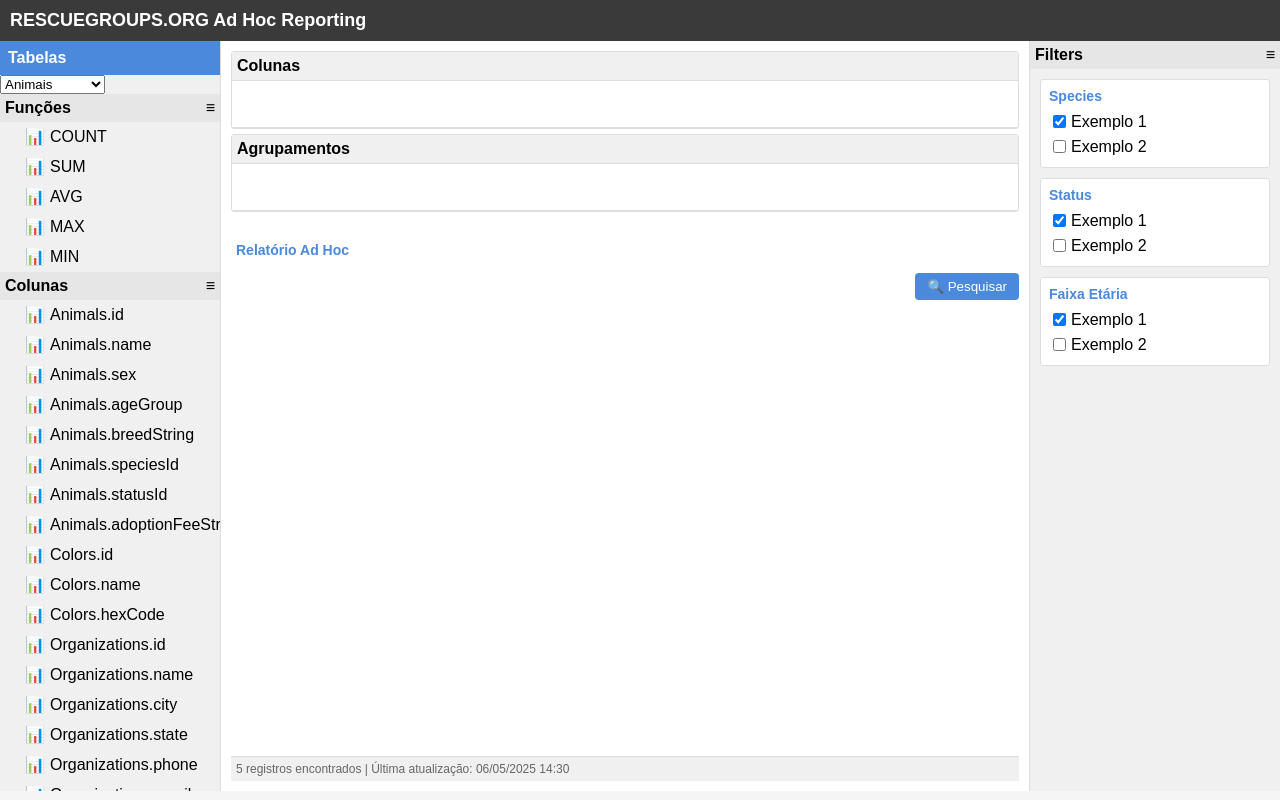
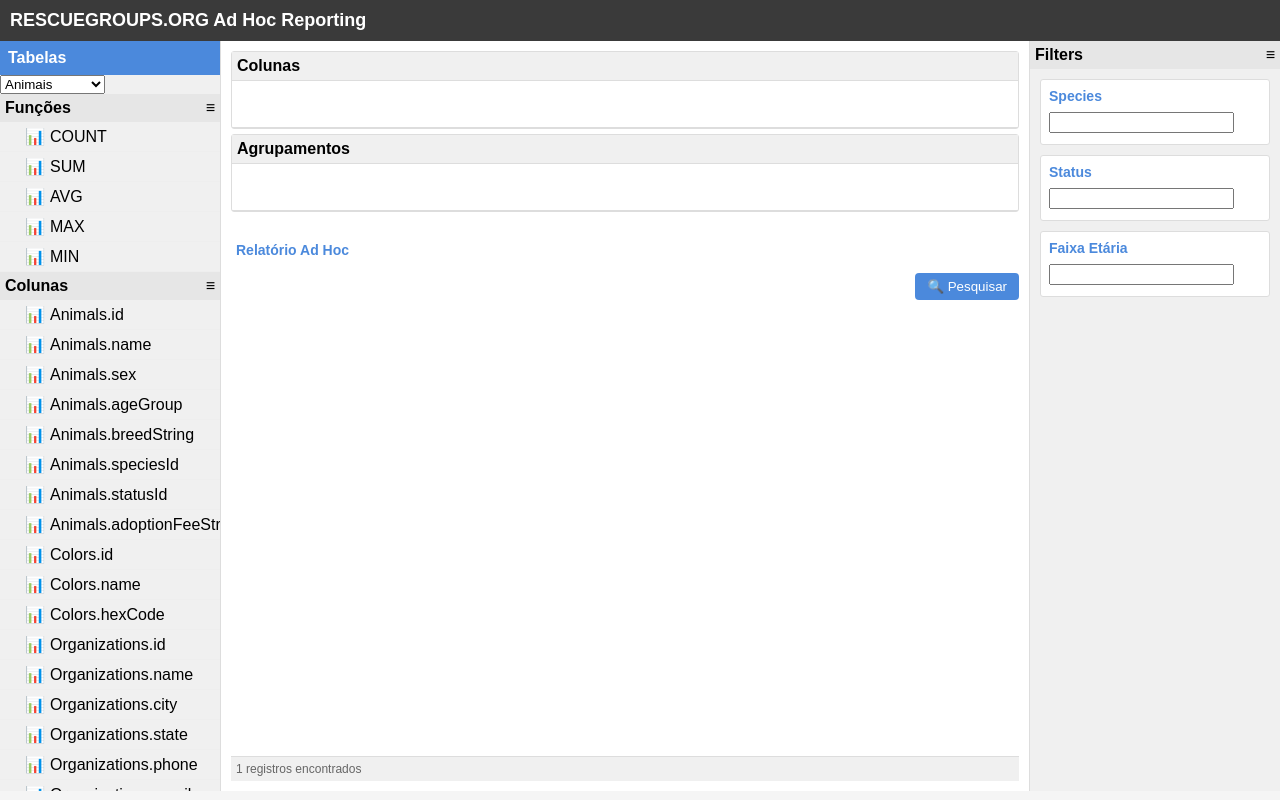
Before and after one commit to lLeo-sf/unifei-sin-spad02-projeto, a React (Create React App) app in the folder app/relatorio-ad-hoc/: page / in a window 1280 px wide. Built offline with nearby package versions, Linux system fonts and the light colour scheme; the HTML template or start-up script is replaced by a standard one.

Commit message:
init services

```diff
--- a/app/relatorio-ad-hoc/package.json
+++ b/app/relatorio-ad-hoc/package.json
@@ -10,7 +10,11 @@
     "react": "^19.1.0",
     "react-dom": "^19.1.0",
     "react-scripts": "5.0.1",
-    "web-vitals": "^2.1.4"
+    "web-vitals": "^2.1.4",
+    "axios": "^1.6.8"
+  },
+  "devDependencies": {
+    "typescript": "^5.4.0"
   },
   "scripts": {
     "start": "react-scripts start",
--- a/app/relatorio-ad-hoc/src/App.js
+++ b/app/relatorio-ad-hoc/src/App.js
@@ -53,10 +53,6 @@
         'Status',
         'Faixa Etária'
     ],
-    Colors: [
-        'Cor Primária',
-        'Cor Secundária'
-    ],
     Organizations: [
         'Estado',
         'Cidade'
@@ -72,6 +68,8 @@
 
     const [columns, setColumns] = useState([]);
     const [grouping, setGrouping] = useState([]);
+
+    const [data, setData] = useState([{"Animals.name": "asdasd", "Animals.ageGroup": "taoskdiasjd"}])
 
     const measuresFields = ['COUNT', 'SUM', 'AVG', 'MAX', 'MIN'];
 
@@ -165,17 +163,19 @@
                                 ))}
                             </tr>
                         </thead>
-                        <tbody>
-                            <tr>
-                                {columns.map(column => (
-                                    <td key={column}>Exemplo</td>
-                                ))}
-                            </tr>
+                       <tbody>
+                            {data.map((row, rowIndex) => (
+                                <tr key={rowIndex}>
+                                    {columns.map(column => (
+                                        <td key={column}>{row[column]}</td>
+                                    ))}
+                                </tr>
+                            ))}
                         </tbody>
                     </table>
 
                     <div className="status-bar">
-                        5 registros encontrados | Última atualização: 06/05/2025 14:30
+                        {data.length} registros encontrados
                     </div>
                 </div>
 
--- a/app/relatorio-ad-hoc/src/components/FilterSection.jsx
+++ b/app/relatorio-ad-hoc/src/components/FilterSection.jsx
@@ -8,12 +8,7 @@
                     <div className="filter-values">
                         <div className="filter-value">
                             <label className="checkbox-label">
-                                <input type="checkbox" defaultChecked /> Exemplo 1
-                            </label>
-                        </div>
-                        <div className="filter-value">
-                            <label className="checkbox-label">
-                                <input type="checkbox" /> Exemplo 2
+                                <input type="text" />
                             </label>
                         </div>
                     </div>
--- /dev/null
+++ b/app/relatorio-ad-hoc/src/services/animalService.ts
@@ -0,0 +1,5 @@
+import axiosClient from '../services/axiosClient';
+
+export const get = async () => {
+  throw new Error("Not implemented");
+};
--- /dev/null
+++ b/app/relatorio-ad-hoc/src/services/metaDataService.ts
@@ -0,0 +1,5 @@
+import axiosClient from '../services/axiosClient';
+
+export const get = async () => {
+  throw new Error("Not implemented");
+};
--- /dev/null
+++ b/app/relatorio-ad-hoc/src/services/organizationService.ts
@@ -0,0 +1,5 @@
+import axiosClient from '../services/axiosClient';
+
+export const get = async () => {
+  throw new Error("Not implemented");
+};
```
Also changed, not shown: app/relatorio-ad-hoc/src/services/axiosClient.ts (added, +8 -0 lines), 1 other file (tests, documents, lock files or other folders).
